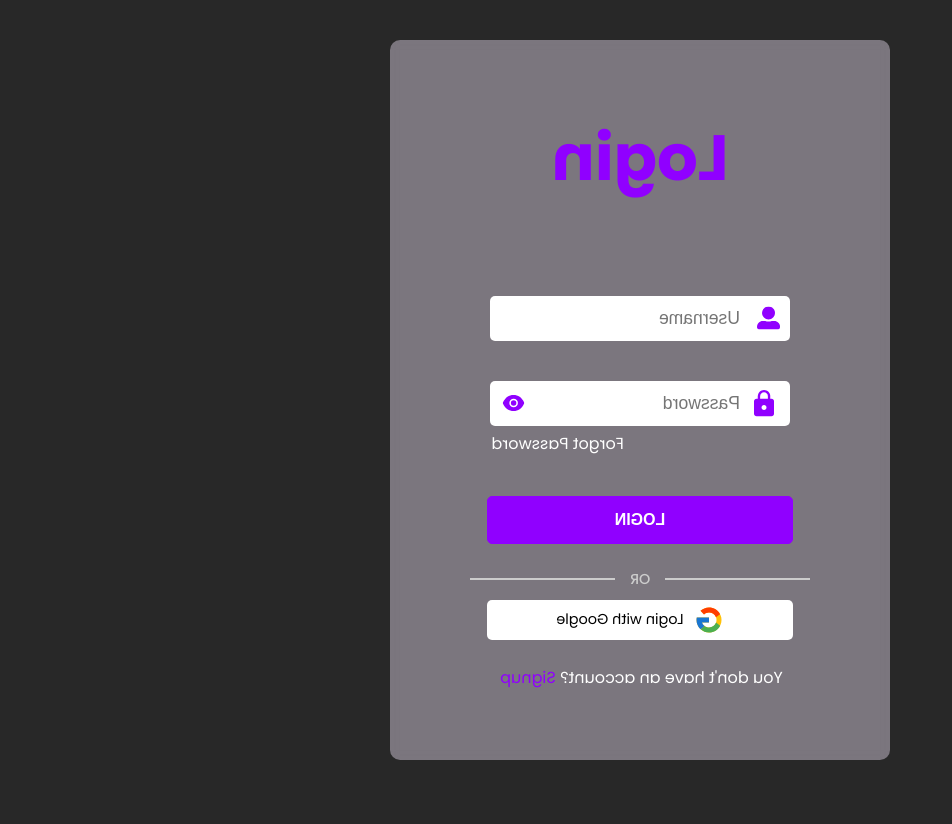
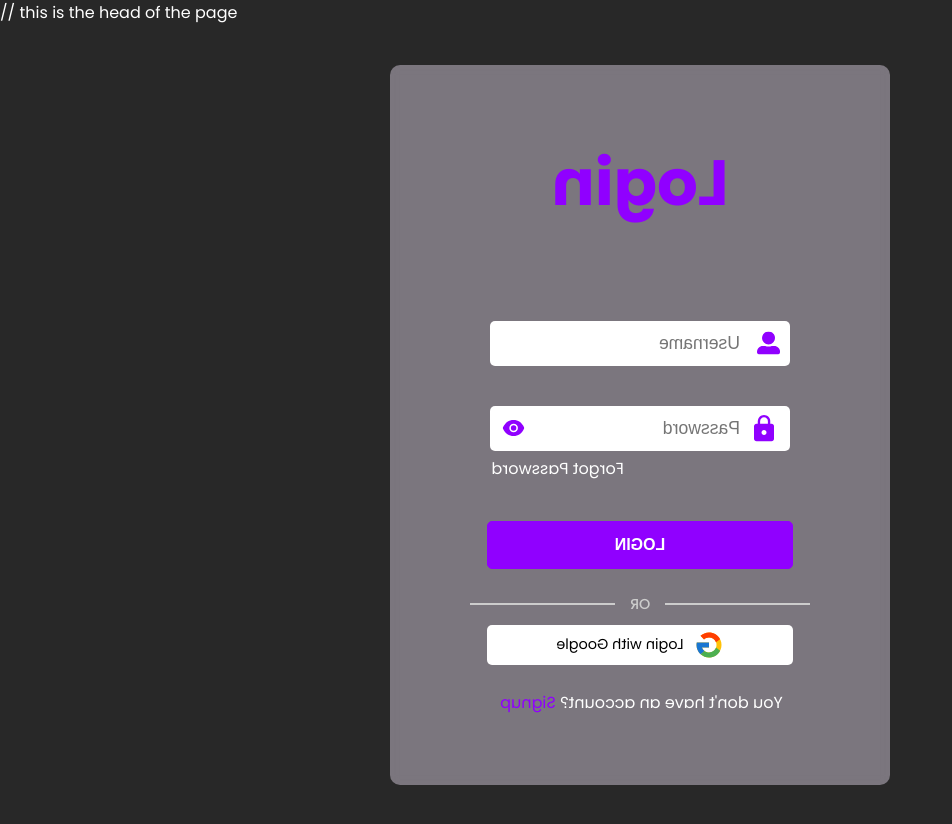
Before and after one commit to 404-Runtime-Terror/Password-Manager-Frontend, a Next.js app: page /components/Login in a window 1280 px wide. Shown: the whole page, without its empty margins (0-952 px from the left). Before the commit the page ends 800 px from the top, so only its background shows below. Built offline with nearby package versions, Linux system fonts and the light colour scheme.

Commit message:
added comments

```diff
--- a/pages/components/Login/index.jsx
+++ b/pages/components/Login/index.jsx
@@ -39,6 +39,7 @@ const Login = (props) => {
         // print user data
         console.log(res.data);
       } catch (err) {
+        // if any error occur then print it
         console.log(err);
       }
     },
@@ -46,9 +47,12 @@ const Login = (props) => {
 
   return (
     <>
+    // this is the head of the page
       <Head>
         <title>Password Manager | Login</title>
       </Head>
+
+
       <div className={style.login_background}>
         {/* main wrapper of login box */}
         <div className={style.login_box}>
@@ -110,6 +114,7 @@ const Login = (props) => {
             </form>
             <br />
 
+            {/* or bar */}
             <div
               style={{
                 display: "flex",
@@ -122,6 +127,8 @@ const Login = (props) => {
               <div class={style.bar_text}>OR</div>
               <div class={style.bar} style={{ flex: 1 }}></div>
             </div>
+
+            {/* google login button */}
             <div
               style={{
                 display: "flex",
@@ -133,6 +140,7 @@ const Login = (props) => {
               }}
             >
               <div className={style.other_login_icon} onClick={googleLogin}>
+                {/* // google icon */}
                 <FcGoogle size={"30px"} />
                 <span style={{ marginLeft: 10 }}>Login with Google</span>
               </div>
--- a/pages/components/SignUp/index.jsx
+++ b/pages/components/SignUp/index.jsx
@@ -9,12 +9,16 @@ import { AiFillEye, AiFillEyeInvisible } from "react-icons/ai";
 import { SiGmail } from "react-icons/si";
 
 const Signup = (props) => {
+  // state for password visibility
   const [isPasswordVisible, setIsPasswordVisible] = useState(false);
   return (
     <>
+    {/* // head tag for title */}
       <Head>
         <title>Password Manager | SignUp</title>
       </Head>
+
+      {/* // background */}
       <div className={style.signup_background}>
         <div className={style.signup_box}>
           <div className={style.signup_head}>
```
Also changed, not shown: 1 other file (tests, documents, lock files or other folders).
